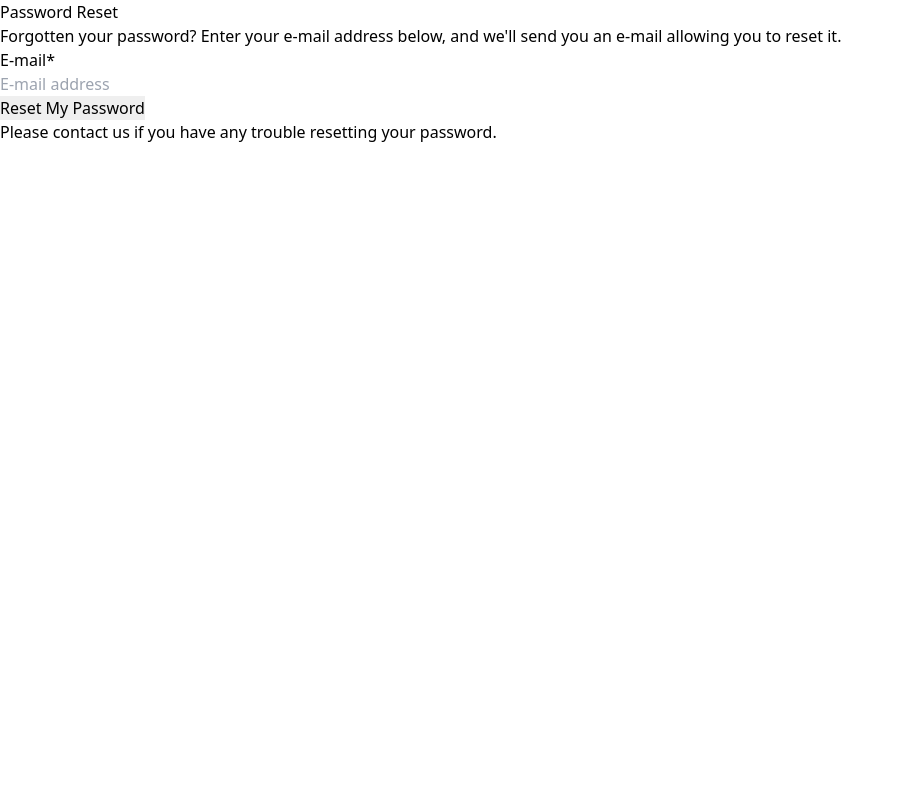
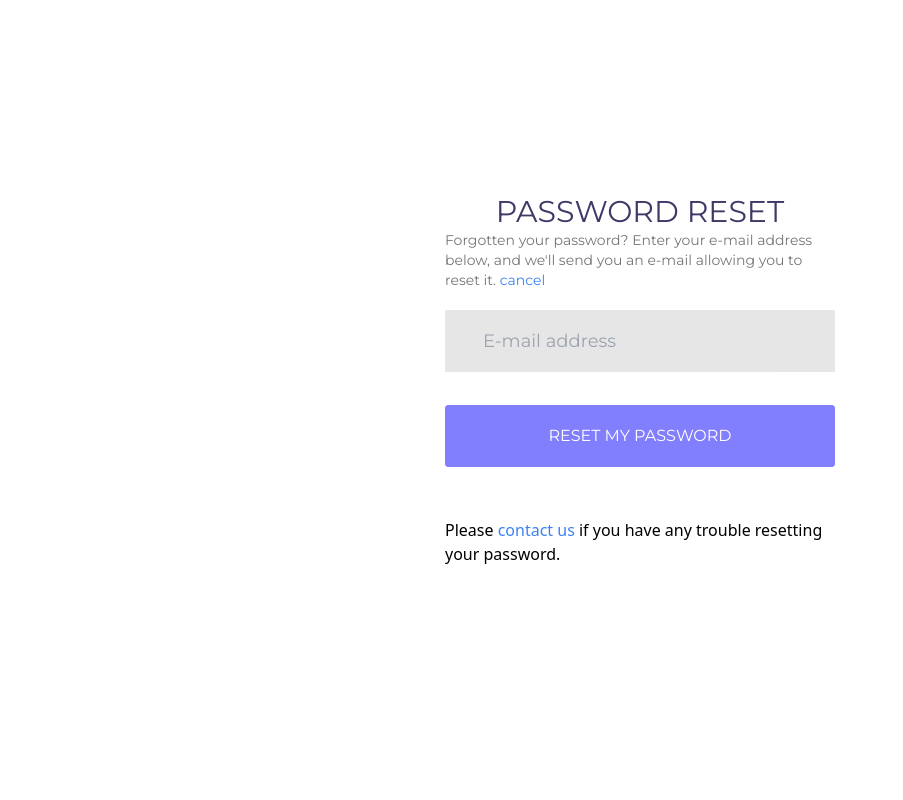
Before and after one commit to jirenmaa/djraft, a Django app: page /accounts/password/reset/ in a window 1280 px wide. Shown: the whole page, without its empty margins (0-903 px from the left). Run offline with Django 3.2, Linux system fonts and the light colour scheme; style sheets or scripts are compiled from the project's sources; some libraries are stand-ins or nearby versions.

Commit message:
update(template.account): update login and password_reset view

```diff
--- a/djraft/templates/account/login.html
+++ b/djraft/templates/account/login.html
@@ -17,7 +17,7 @@
         action="{% url 'account_login' %}"
       >
         {% csrf_token %}
-        <span class="process-form-title p-b-51">Sign In</span>
+        <h2 class="process-form-title p-b-51">Sign In</h2>
 
         <div class="sociallaccount-wrapper my-5">
           <div class="sociallaccount-providers">
@@ -90,7 +90,7 @@
         {% endif %}
 
         <div class="container-process-form-btn m-t-17">
-          <button class="process-form-btn">Sign In</button>
+          <button type="submit" class="process-form-btn">Sign In</button>
         </div>
       </form>
     </div>
--- a/djraft/templates/account/password_reset.html
+++ b/djraft/templates/account/password_reset.html
@@ -1,25 +1,58 @@
 {% extends "account/base.html" %}
-
 {% load i18n %}
 {% load account %}
 {% load crispy_forms_tags %}
 
 {% block head_title %}{% trans "Password Reset" %}{% endblock %}
 
+
 {% block inner %}
+<div class="limiter">
+  <div class="container-process">
+    <div class="wrap-process p-t-50 p-b-90">
+      <form
+        method="POST"
+        action="{% url 'account_reset_password' %}"
+        class="process-form validate-form flex-sb flex-w"
+      >
+        <h2 class="process-form-title">{% trans "Password Reset" %}</h1>
+        {% if user.is_authenticated %}
+        <span class="text-sm py-3">
+          {% include "account/snippets/already_logged_in.html" %}
+        </span>
+        {% endif %}
 
-    <h1>{% trans "Password Reset" %}</h1>
-    {% if user.is_authenticated %}
-    {% include "account/snippets/already_logged_in.html" %}
-    {% endif %}
+        <p class="text-sm text-gray-normal mb-5">
+          {% trans "Forgotten your password? Enter your e-mail address below, and we'll send you an e-mail allowing you to reset it." %}
+          <a class="text-blue-500" href="{% url 'me:settings' %}">cancel</a>
+        </p>
 
-    <p>{% trans "Forgotten your password? Enter your e-mail address below, and we'll send you an e-mail allowing you to reset it." %}</p>
+        {% csrf_token %}
+        <div
+          class="wrap-input100 validate-input m-b-16"
+          data-validate="Email is required"
+        >
+          <input
+            class="input100"
+            type="email"
+            placeholder="E-mail address"
+            autocomplete="email"
+            required=""
+            id="id_email"
+          />
+          <span class="focus-input100"></span>
+        </div>
+        <div class="container-process-form-btn m-t-17">
+          <button type="submit" class="process-form-btn">{% trans 'Reset My Password' %}</button>
+        </div>
+      </form>
 
-    <form method="POST" action="{% url 'account_reset_password' %}" class="password_reset">
-        {% csrf_token %}
-        {{ form|crispy }}
-        <input class="btn btn-primary" type="submit" value="{% trans 'Reset My Password' %}" />
-    </form>
-
-    <p>{% blocktrans %}Please contact us if you have any trouble resetting your password.{% endblocktrans %}</p>
+      <p>
+        {% blocktrans %}
+        Please <a class="text-blue-500" href="#">contact us</a> if you have any trouble resetting your password.
+        {% endblocktrans %}
+      </p>
+    </div>
+  </div>
+</div>
 {% endblock %}
```
